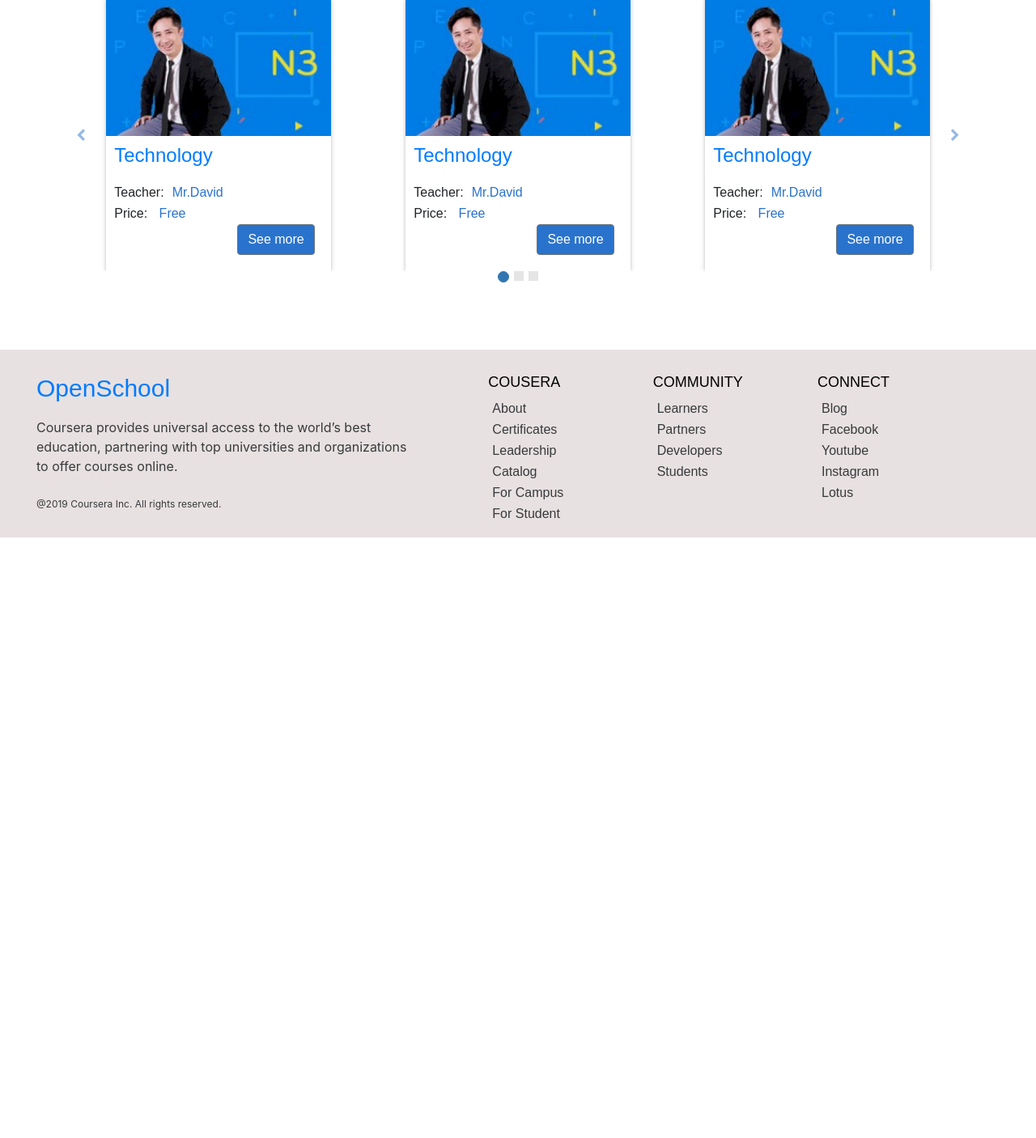
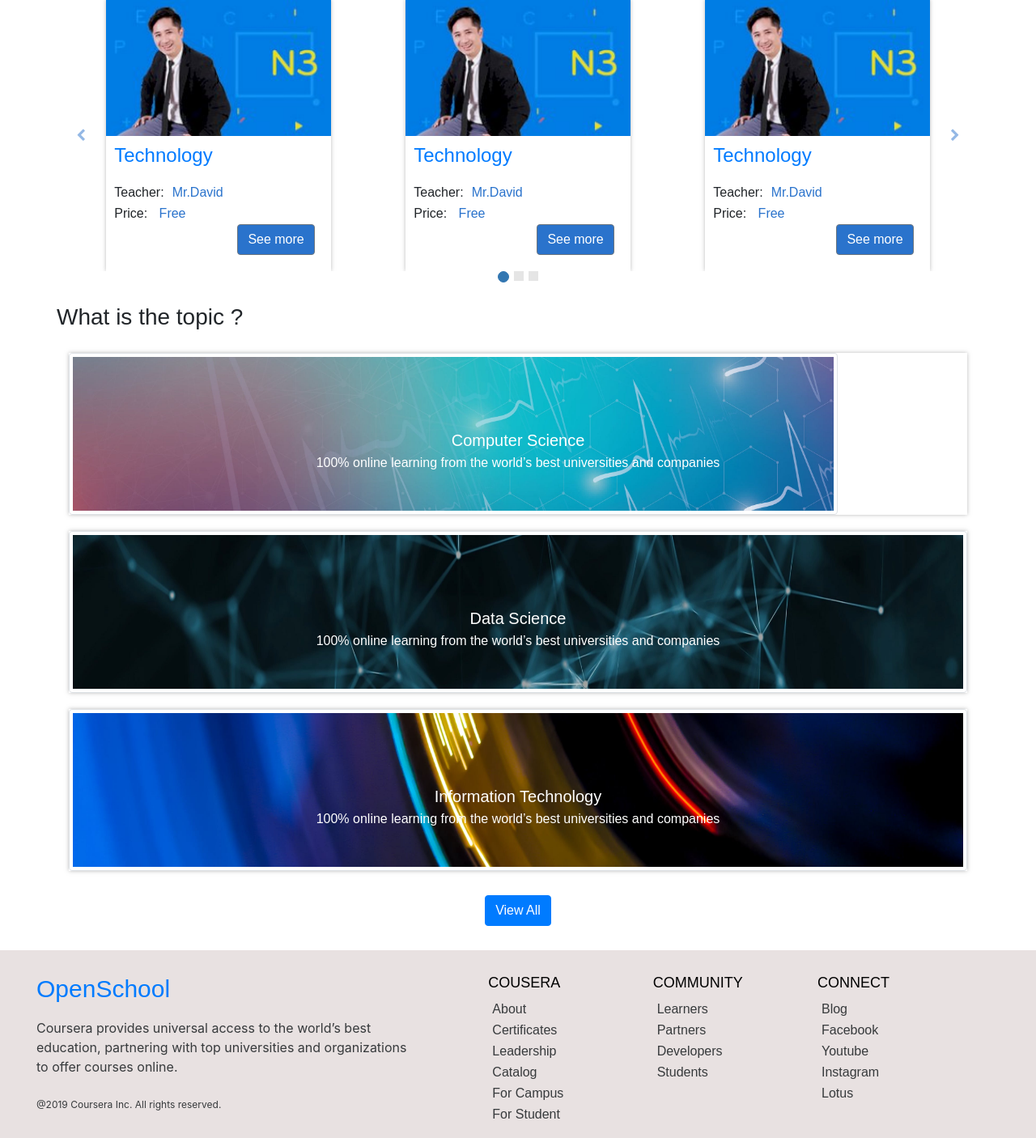
Before and after one commit to badungphan99/SE03-Group03, a Python web app: template app/templates/block_coursera.html in a window 1280 px wide. Shown: the part 178-1584 px from the top of the page at 81% size. Before the commit the page ends 842 px from the top, so only its background shows below. Run offline with Jinja, Linux system fonts and the light colour scheme; the template is opened without the code that fills it, so the values that code supplies are empty; some libraries are stand-ins or nearby versions.

Commit message:
update images in block_coursea and update code in this page

```diff
--- a/app/templates/block_coursera.html
+++ b/app/templates/block_coursera.html
@@ -55,7 +55,6 @@
             </div>
         </div>
    </div>
-
 
     <div class="" id="body">
         <div class="container list-body-cousera">
@@ -272,6 +271,74 @@
                 </div>
             </div>
         </div>
+        <div class="container list-topic">
+            <div class="row">
+                    <div class="title">
+                        <h3>What is the topic ?</h3>
+                    </div>
+            </div>
+            <div class="row topic-item">
+                <a href="block_topic.html">
+                    <img src="../static/images/topic.jpg" class="img-thumbnail d-block img-topic" alt="...">
+                </a>
+                <div class="topic-caption">
+                    <h5>Computer Science</h5>
+                    <p>100% online learning from the world’s best universities and companies</p>
+                </div>
+            </div>
+            <div class="row topic-item">
+                <a href="block_topic.html">
+                    <img src="../static/images/topic1.jpg" class="img-thumbnail d-block img-topic" alt="...">
+                </a>
+                <div class="topic-caption">
+                    <h5>Data Science</h5>
+                    <p>100% online learning from the world’s best universities and companies</p>
+                </div>
+            </div>
+            <div class="row topic-item">
+                <a href="#">
+                    <img src="../static/images/topic2.jpg" class="img-thumbnail d-block img-topic" alt="...">
+                </a>
+                <div class="topic-caption">
+                    <h5>Information Technology</h5>
+                    <p>100% online learning from the world’s best universities and companies</p>
+                </div>
+            </div>
+            <div id="topic">
+                <div class="row topic-item">
+                        <a href="block_topic.html">
+                            <img src="../static/images/topic.jpg" class="img-thumbnail d-block img-topic" alt="...">
+                        </a>
+                        <div class="topic-caption">
+                            <h5>Computer Science</h5>
+                            <p>100% online learning from the world’s best universities and companies</p>
+                        </div>
+                </div>
+                <div class="row topic-item">
+                    <a href="#">
+                        <img src="../static/images/topic1.jpg" class="img-thumbnail d-block img-topic" alt="...">
+                    </a>
+                    <div class="topic-caption">
+                        <h5>Data Science</h5>
+                        <p>100% online learning from the world’s best universities and companies</p>
+                    </div>
+                </div>
+                <div class="row topic-item">
+                    <a href="#">
+                        <img src="../static/images/topic2.jpg" class="img-thumbnail d-block img-topic" alt="...">
+                    </a>
+                    <div class="topic-caption">
+                        <h5>Information Technology</h5>
+                        <p>100% online learning from the world’s best universities and companies</p>
+                    </div>
+                </div>
+            </div>
+            <div class="row">
+                <div class="see-more">
+                    <button class="btn btn-primary" id="show">View All</button>
+                </div>
+            </div>
+        </div>
     </div>
 
     <div id="footer" class="container-fluid footer">
```
Also changed, not shown: app/static/images/topic.jpg (added), app/static/images/topic1.jpg (added), app/static/images/topic2.jpg (added).
